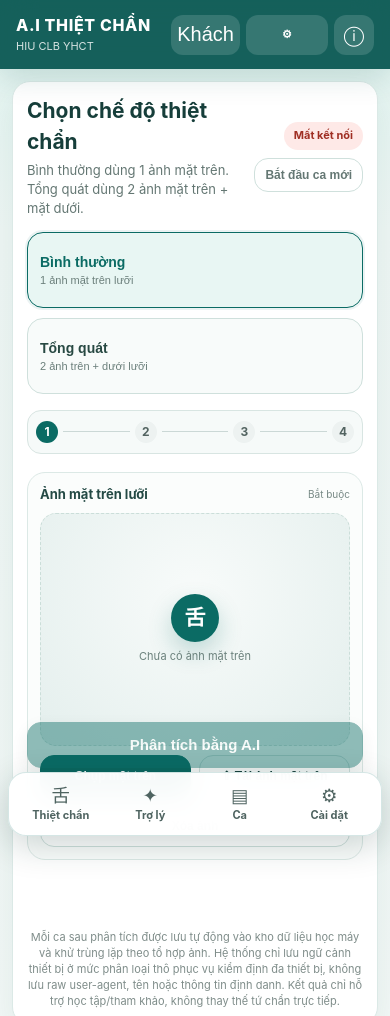
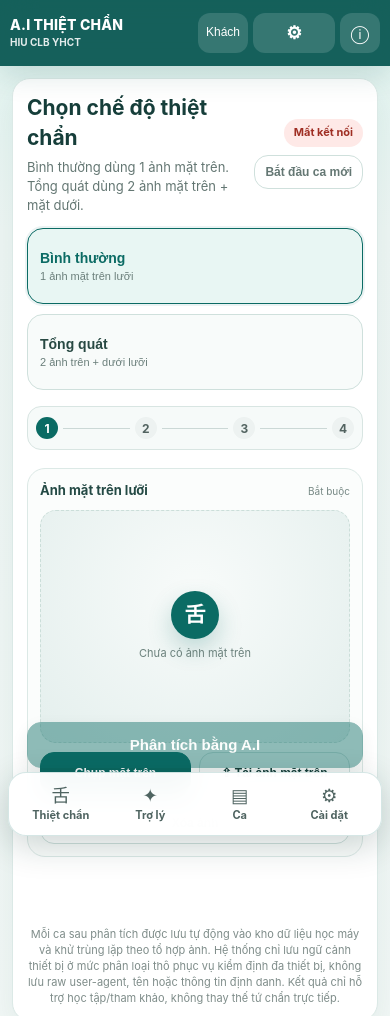
Before and after one commit to drngovothiennhan/ai-thiet-chan, a website: page public/index.html in a window 390 px wide. Shown: the top 1016 px of the page. Drawn offline with Linux system fonts and the light colour scheme; no server answers.

Commit message:
Compact mobile header and preserve two-line A.I Thiệt Chẩn branding

```diff
--- a/public/release-ui.css
+++ b/public/release-ui.css
@@ -12,7 +12,22 @@
   .quality-card,.history-card{scroll-margin-top:74px}.chat-card,.capture-card{scroll-margin-top:74px}
   .aitc-bottom-nav{position:fixed;z-index:80;left:max(8px,env(safe-area-inset-left));right:max(8px,env(safe-area-inset-right));bottom:max(8px,env(safe-area-inset-bottom));display:grid;grid-template-columns:repeat(4,1fr);padding:7px;border:1px solid rgba(11,107,100,.17);border-radius:18px;background:rgba(255,255,255,.96);box-shadow:0 10px 34px rgba(17,48,45,.2);backdrop-filter:blur(14px)}
   .aitc-bottom-nav button{appearance:none;border:0;background:transparent;display:grid;justify-items:center;gap:2px;padding:5px 2px;color:#4f6461;font:inherit;border-radius:12px}.aitc-bottom-nav button:active{background:#e7f3f1}.aitc-bottom-nav button span{font-size:1.15rem;line-height:1.1}.aitc-bottom-nav button small{font-size:.69rem;font-weight:650}
+  .topbar{gap:8px;padding:10px max(12px,env(safe-area-inset-left));padding-top:max(10px,env(safe-area-inset-top));min-height:66px}
+  .topbar>div:first-child{flex:0 0 auto;min-width:0}
+  .brand{font-size:15px;line-height:1.12;letter-spacing:.025em;white-space:nowrap}
+  .subtitle{font-size:10.5px;line-height:1.15;margin-top:4px;font-weight:650;white-space:nowrap;opacity:.88}
+  .topbar-actions{display:flex;align-items:center;justify-content:flex-end;gap:6px;min-width:0;flex:1}
+  .topbar-actions .icon-btn{flex:0 0 42px;width:42px;height:42px;border-radius:12px;font-size:18px;padding:0}
+  .topbar-actions #accessBtn{flex:0 1 auto;width:auto;min-width:0!important;max-width:116px;height:42px;padding:0 10px;font-size:12.5px;line-height:1.1;white-space:nowrap;overflow:hidden;text-overflow:ellipsis}
   .topbar-actions .settings-label{display:none}
   .result-grid{grid-template-columns:1fr 1fr}
 }
-@media(max-width:390px){.workflow-step span{display:none}.workflow-stepper>i{min-width:12px}.result-grid{grid-template-columns:1fr}}
+@media(max-width:390px){
+  .workflow-step span{display:none}.workflow-stepper>i{min-width:12px}.result-grid{grid-template-columns:1fr}
+  .topbar{gap:6px;padding-left:max(10px,env(safe-area-inset-left));padding-right:max(10px,env(safe-area-inset-right))}
+  .brand{font-size:14px;letter-spacing:.015em}
+  .subtitle{font-size:10px}
+  .topbar-actions{gap:5px}
+  .topbar-actions .icon-btn{flex-basis:40px;width:40px;height:40px}
+  .topbar-actions #accessBtn{max-width:100px;height:40px;padding:0 8px;font-size:12px}
+}
```
